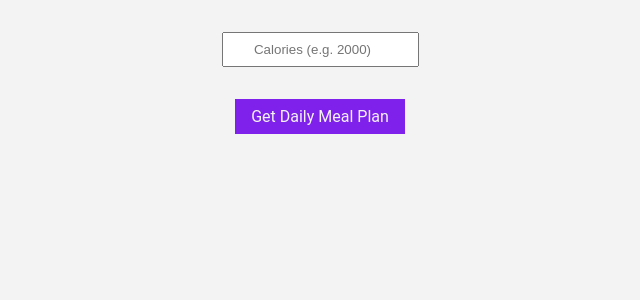
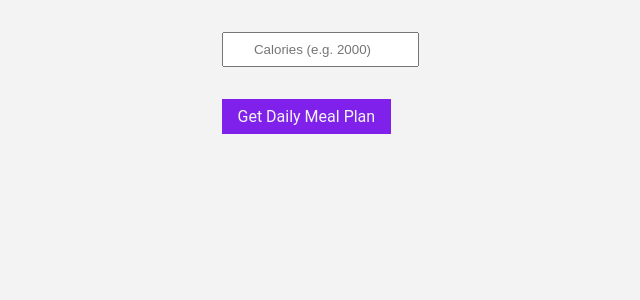
Before and after one commit to PawelPamula1/foody-app, a React (Create React App) app: page / in a window 1280 px wide. Shown: the top 300 px of the page, without its empty margins (320-960 px from the left). Built offline with nearby package versions, Linux system fonts and the light colour scheme.

Commit message:
puttin button into form

```diff
--- a/src/App.js
+++ b/src/App.js
@@ -9,7 +9,8 @@ function App() {
     setCalories(e.target.value);
   };
 
-  const getMealData = () => {
+  const getMealData = (e) => {
+    e.preventDefault();
     fetch(
       `https://api.spoonacular.com/mealplanner/generate?apiKey=9b076a7b0bf948fa81036292fbaf30e9&timeFrame=day&targetCalories=${calories}`
     )
@@ -25,6 +26,7 @@ function App() {
 
   return (
     <div className="App">
+      <form onSubmit={getMealData}>
         <section className="controls">
           <input
             type="number"
@@ -32,7 +34,8 @@ function App() {
             onChange={handleChange}
           />
         </section>
-      <button onClick={getMealData}>Get Daily Meal Plan</button>
+        <button>Get Daily Meal Plan</button>
+      </form>
       {mealData && <MealList mealData={mealData} />}
     </div>
   );
```
Lines whose indentation alone changed are shown as unchanged.
